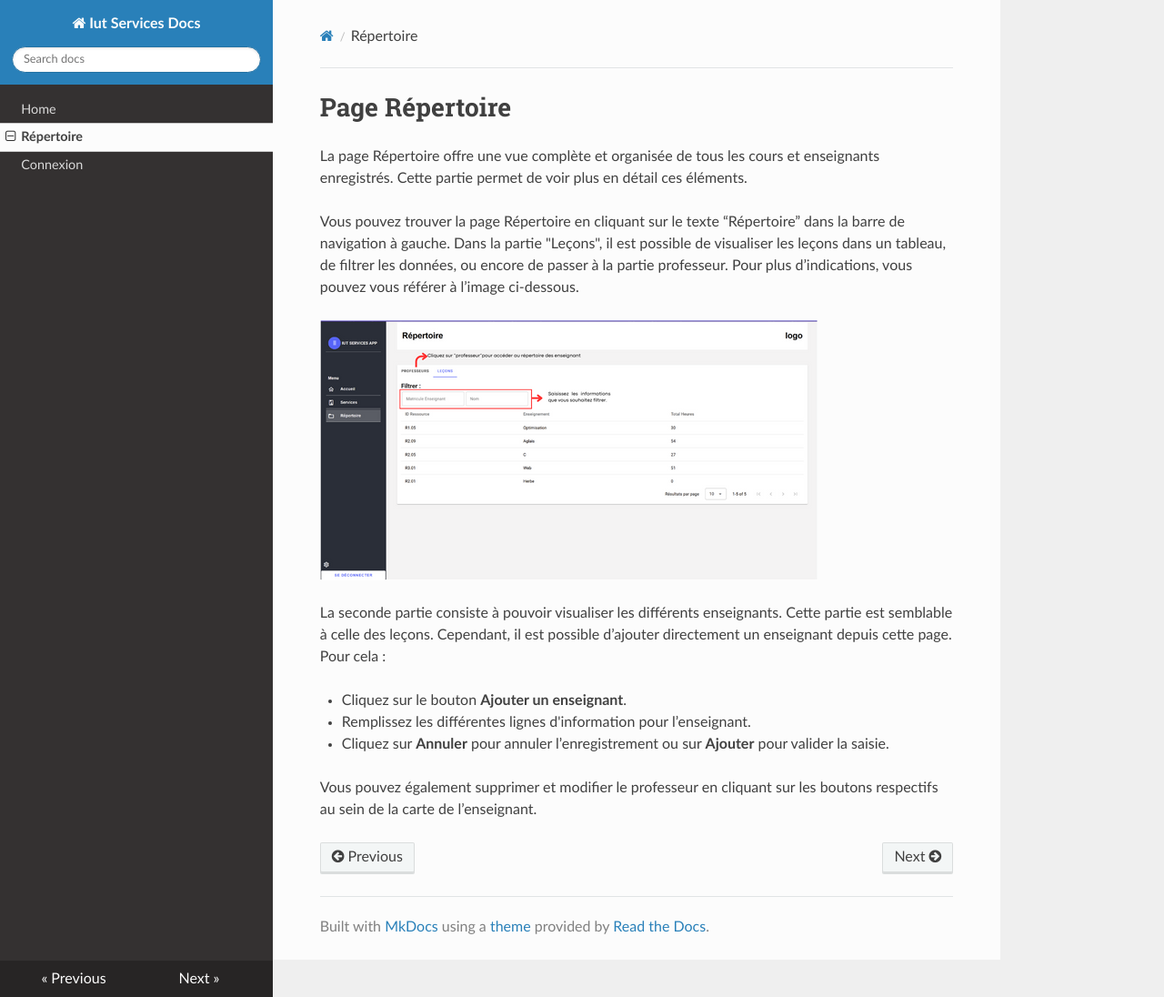
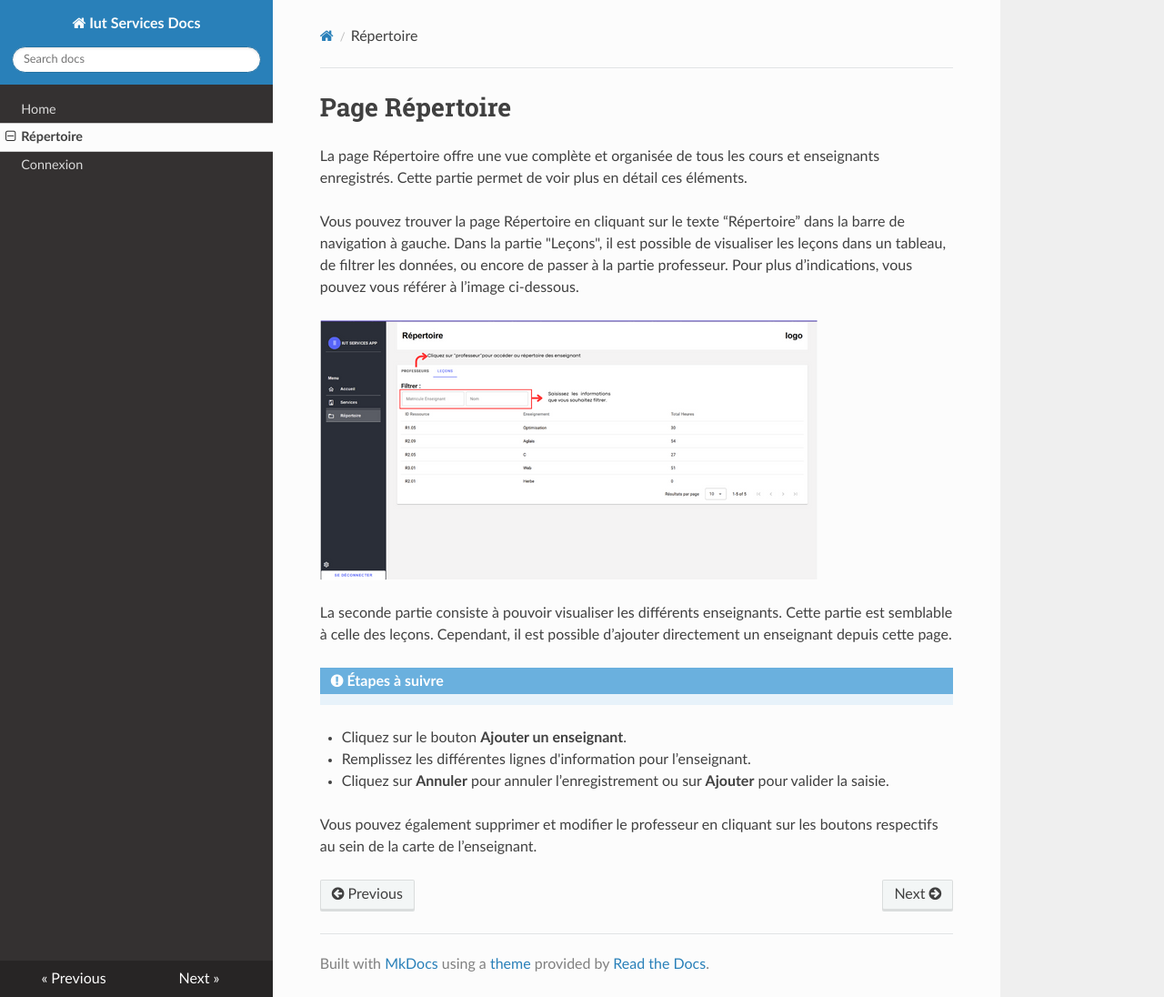
Before and after one commit to anthony-eluecque/iut-services-docs, an MkDocs documentation site: the page built from docs/directory.md, in a window 1280 px wide and 1096 px high. Shown: the whole window at 91% size. Built offline with MkDocs 1.6.1, drawn with Linux system fonts in a browser that asks for light colours; nearby versions of some CDN libraries.

Commit message:
Feat: add info box in directory page

```diff
--- a/docs/directory.md
+++ b/docs/directory.md
@@ -8,8 +8,8 @@ Dans la partie "Leçons", il est possible de visualiser les leçons dans un tabl
 
 ![Manuel Utilisateur](img/manuel_utilisateur.png)
 
-La seconde partie consiste à pouvoir visualiser les différents enseignants. Cette partie est semblable à celle des leçons. Cependant, il est possible d’ajouter directement un enseignant depuis cette page. Pour cela :
-
+La seconde partie consiste à pouvoir visualiser les différents enseignants. Cette partie est semblable à celle des leçons. Cependant, il est possible d’ajouter directement un enseignant depuis cette page.
+!!! note "Étapes à suivre"
 - Cliquez sur le bouton **Ajouter un enseignant**.
 - Remplissez les différentes lignes d'information pour l’enseignant.
 - Cliquez sur **Annuler** pour annuler l’enregistrement ou sur **Ajouter** pour valider la saisie.
```
